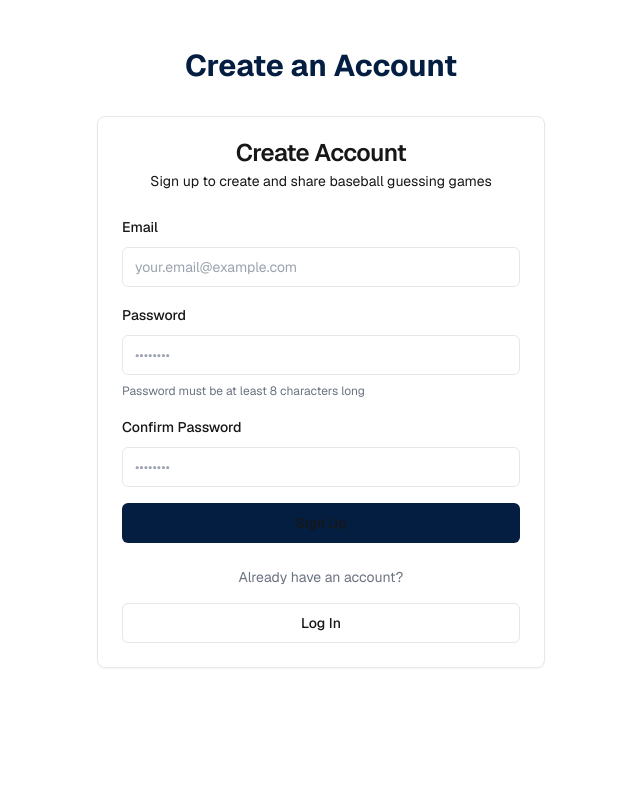
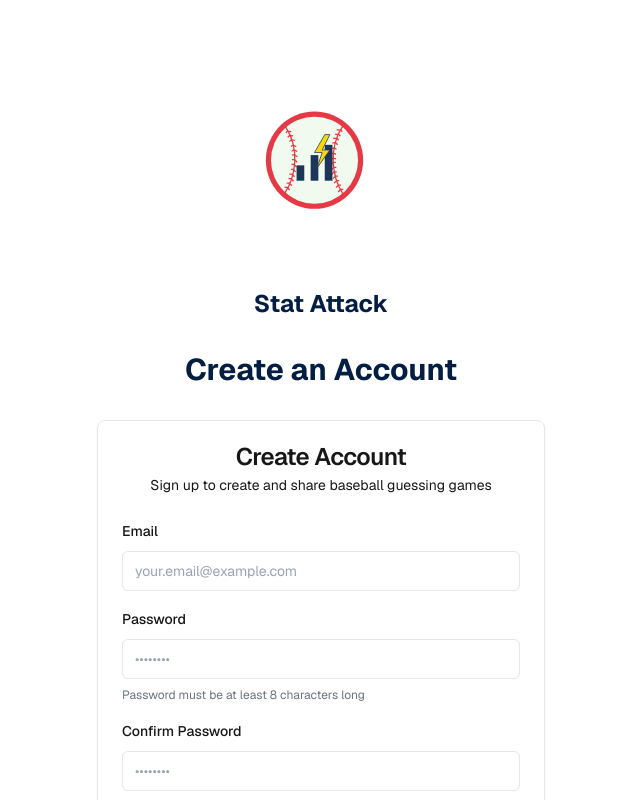
Before and after one commit to russellgoldstein/guess-the-player, a Next.js app: page /signup in a window 1280 px wide. Shown: the top 800 px of the page, without its empty margins (319-959 px from the left). Built offline with nearby package versions, Linux system fonts and the light colour scheme; what @supabase/auth-helpers-nextjs would draw is missing.

Commit message:
Logo (#12)
Co-authored-by: Russell Goldstein <russ@Russells-Air.localdomain>

```diff
--- a/app/login/page.tsx
+++ b/app/login/page.tsx
@@ -9,6 +9,7 @@ import { Button } from "../../src/components/ui/button";
 import { Card, CardContent, CardDescription, CardHeader, CardTitle } from "../../src/components/ui/card";
 import { useToast } from "../../src/components/ui/use-toast";
 import { Loader2 } from "lucide-react";
+import Link from 'next/link';
 
 const LoginPage = () => {
     const [email, setEmail] = useState('');
@@ -104,7 +105,22 @@ const LoginPage = () => {
     }
 
     return (
-        <div className="min-h-screen bg-gray-50 flex items-center justify-center p-4">
+        <div className="min-h-screen bg-gray-50 flex flex-col items-center justify-center p-4">
+            <div className="mb-8 flex flex-col items-center">
+                <div className="w-64 h-64 mb-0">
+                    <img
+                        src="/images/logo.svg"
+                        alt="Stat Attack Logo"
+                        width={144}
+                        height={144}
+                        className="w-full h-full"
+                    />
+                </div>
+                <Link href="/" className="text-2xl font-bold text-mlb-blue -mt-4">
+                    Stat Attack
+                </Link>
+            </div>
+
             <Card className="w-full max-w-md">
                 <CardHeader className="space-y-1">
                     <CardTitle className="text-2xl font-bold text-center text-mlb-blue">
--- a/app/page.tsx
+++ b/app/page.tsx
@@ -75,7 +75,27 @@ export default function HomePage() {
   return (
     <PageWrapper>
       <div className="container mx-auto px-4 py-12">
-        <div className="flex flex-col items-center justify-center gap-12">
+        <div className="flex flex-col items-center justify-center gap-8">
+          {/* Logo and Hero Section */}
+          <div className="text-center">
+            <div className="flex justify-center mb-0">
+              <div className="w-64 h-64">
+                <img
+                  src="/images/logo.svg"
+                  alt="Stat Attack Logo"
+                  width={192}
+                  height={192}
+                  className="w-full h-full"
+                />
+              </div>
+            </div>
+            <h1 className="text-3xl md:text-4xl font-bold text-mlb-blue mb-4 -mt-4">
+              Stat Attack
+            </h1>
+            <p className="text-xl text-gray-600 max-w-2xl mx-auto">
+              Guess players based on their stats and challenge your friends
+            </p>
+          </div>
 
           {/* User Games List or Account Section */}
           <div className="mt-8 w-full max-w-4xl">
--- a/app/signup/page.tsx
+++ b/app/signup/page.tsx
@@ -1,4 +1,5 @@
 import SignupForm from '@/src/components/SignUpForm';
+import Link from 'next/link';
 
 export const metadata = {
     title: 'Sign Up - Stat Attack',
@@ -8,6 +9,21 @@ export const metadata = {
 export default function SignupPage() {
     return (
         <div className="container max-w-4xl mx-auto py-12 px-4">
+            <div className="flex flex-col items-center mb-8">
+                <div className="w-64 h-64 mb-0">
+                    <img
+                        src="/images/logo.svg"
+                        alt="Stat Attack Logo"
+                        width={144}
+                        height={144}
+                        className="w-full h-full"
+                    />
+                </div>
+                <Link href="/" className="text-2xl font-bold text-mlb-blue -mt-4">
+                    Stat Attack
+                </Link>
+            </div>
+
             <h1 className="text-3xl font-bold text-center mb-8 text-mlb-blue">Create an Account</h1>
             <SignupForm />
         </div>
--- a/src/components/PageWrapper.tsx
+++ b/src/components/PageWrapper.tsx
@@ -4,6 +4,7 @@ import { User } from '@supabase/supabase-js';
 import { useState, useEffect } from 'react';
 import { supabase } from '../lib/supabaseClient';
 import { Avatar, AvatarFallback } from "./ui/avatar";
+import Image from 'next/image';
 import {
     DropdownMenu,
     DropdownMenuContent,
@@ -51,8 +52,19 @@ export const PageWrapper = ({ children }: PageWrapperProps) => {
             <header className="bg-white border-b border-gray-200">
                 <div className="max-w-[1440px] mx-auto px-4 sm:px-6 h-16 flex items-center justify-between">
                     <div className="flex items-center space-x-4">
-                        <Link href="/" className="text-xl font-bold text-mlb-blue hover:text-mlb-blue/90">
-                            Stat Attack
+                        <Link href="/" className="flex items-center">
+                            <div className="w-24 h-24 flex items-center justify-center">
+                                <img
+                                    src="/images/logo.svg"
+                                    alt="Stat Attack Logo"
+                                    width={32}
+                                    height={32}
+                                    className="w-full h-full"
+                                />
+                            </div>
+                            <span className="text-xl font-bold text-mlb-blue hover:text-mlb-blue/90 ml-0.5">
+                                Stat Attack
+                            </span>
                         </Link>
                         <NavigationMenu className="hidden md:flex">
                             <NavigationMenuList className="flex space-x-2">
```
Also changed, not shown: public/images/logo-2.svg (added), public/images/logo.svg (added).
